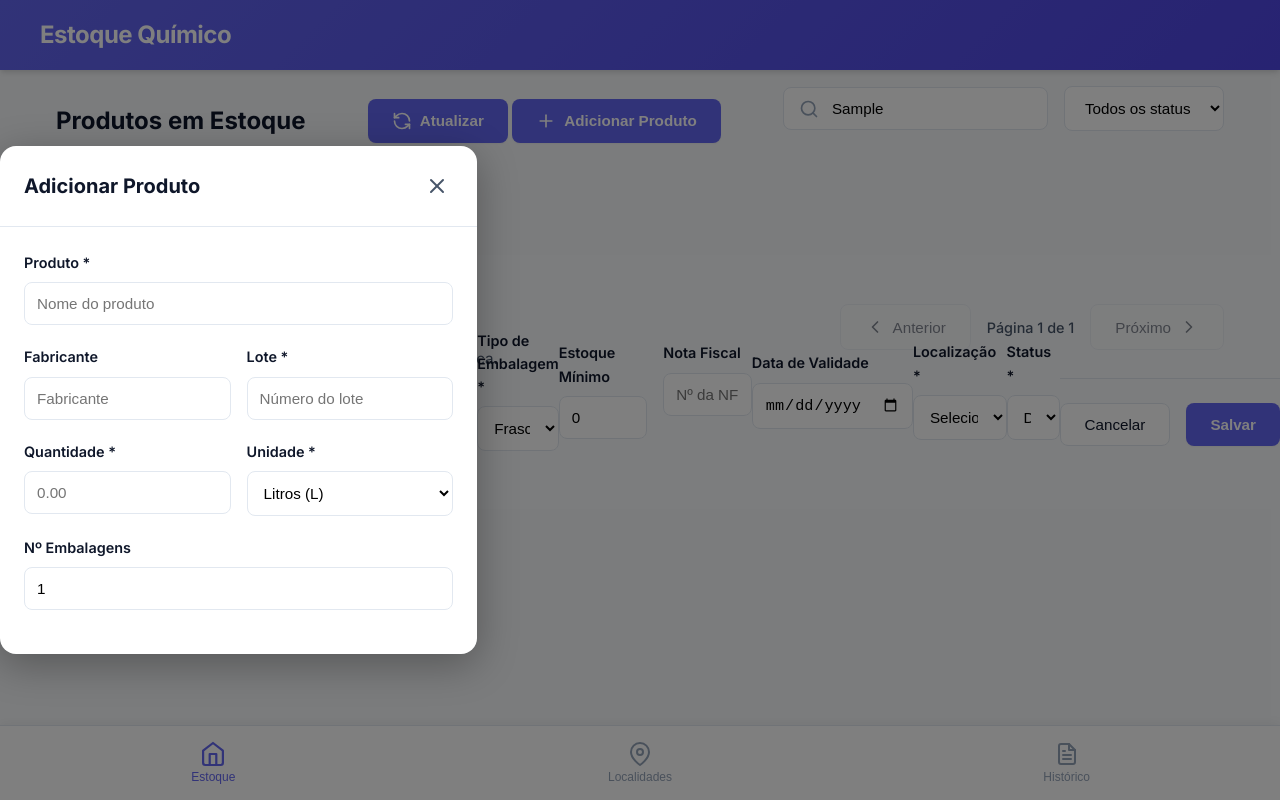
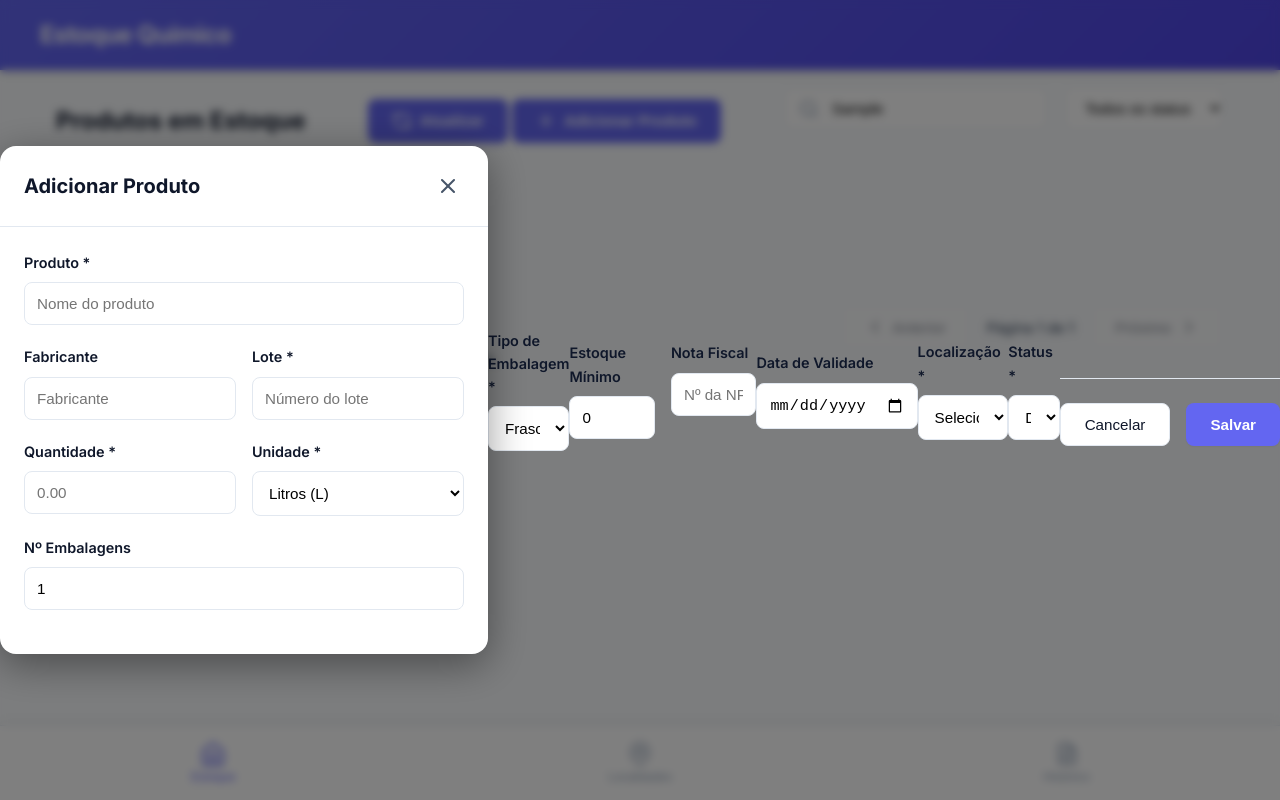
Before and after one commit to rodrigomv1981/estoque-backend, a website: page index.html in a window 1280 px wide. Both pictures are taken after typing "Sample" into the empty fields and a click on the button "Adicionar Produto". Drawn offline with Linux system fonts and the light colour scheme; no server answers.

```diff
--- a/styles.css
+++ b/styles.css
@@ -192,6 +192,8 @@
     gap: 0.5rem;
     transition: var(--transition);
     box-shadow: var(--shadow-sm);
+    -webkit-appearance: none; /* Evita estilização nativa no Android */
+    opacity: 1; /* Garante opacidade total */
 }
 
 .btn-primary:hover {
@@ -496,7 +498,7 @@
     flex: 1;
     padding: 0.5rem;
     border: 1px solid var(--border-color);
-    background: white;
+    background: white; /* Fundo sólido */
     border-radius: var(--radius-sm);
     font-size: 0.85rem;
     font-weight: 500;
@@ -507,6 +509,8 @@
     justify-content: center;
     gap: 0.25rem;
     min-width: 100px;
+    -webkit-appearance: none; /* Evita estilização nativa no Android */
+    opacity: 1; /* Garante opacidade total */
 }
 
 .btn-action:hover {
@@ -516,6 +520,7 @@
 .btn-action.edit:hover {
     border-color: var(--primary);
     color: var(--primary);
+    background: var(--bg-tertiary); /* Fundo ao passar o mouse */
 }
 
 .btn-action.delete:hover {
@@ -714,41 +719,44 @@
     bottom: 0;
     width: 100%;
     height: 100%;
-    z-index: 9999;
+    z-index: 10000; /* Aumentado para evitar conflitos */
+    -webkit-backface-visibility: hidden; /* Melhora renderização em Webkit */
+    backface-visibility: hidden;
 }
 
-
 .modal.active {
-    display: flex !important; /* Força a visibilidade */
+    display: flex !important;
     align-items: center;
     justify-content: center;
-    z-index: 9999;
+    z-index: 10000;
+    background: rgba(0, 0, 0, 0.5); /* Fundo do modal para maior contraste */
+    -webkit-backdrop-filter: blur(4px); /* Suporte para Android */
+    backdrop-filter: blur(4px);
 }
 
 .modal-overlay {
-    position: absolute; /* Usar absolute para garantir que ele cubra o modal-content, que está em z-index 2 */
+    position: absolute;
     top: 0;
     left: 0;
     width: 100%;
     height: 100%;
-    background: rgba(0, 0, 0, 0.5);
+    background: transparent; /* Removido fundo para evitar dupla opacidade */
     z-index: 1;
 }
 
 .modal-content {
     position: relative;
-    background: white;
+    background: white; /* Fundo sólido */
     border-radius: var(--radius-xl);
-    width: 90%;
+    width: 95%; /* Ajustado para melhor responsividade */
     max-width: 500px;
     max-height: 85vh;
     overflow-y: auto;
-    box-shadow: 0 10px 40px rgba(0, 0, 0, 0.3);
+    box-shadow: 0 10px 40px rgba(0, 0, 0, 0.4); /* Sombra mais forte */
     z-index: 2;
-    /* Adicionado para garantir que o modal-content seja visível acima do overlay */
     transform: translateZ(0);
+    -webkit-transform: translateZ(0); /* Suporte para Android */
 }
-
 
 @keyframes slideUp {
     from {
@@ -919,12 +927,14 @@
    .modal-content {
         width: 95%;
         max-height: 85vh;
+        -webkit-overflow-scrolling: touch; /* Melhora rolagem no Android */
     }
 
     .btn-primary,
     .btn-secondary {
         padding: 0.65rem 1.25rem;
         font-size: 0.9rem;
+        -webkit-tap-highlight-color: transparent; /* Remove destaque de toque no Android */
     }
 
     .pagination {
@@ -961,15 +971,18 @@
 
     .modal-header,
     .modal-form {
-	        padding: 1rem;
+        padding: 0.75rem; /* Reduzido para melhor aproveitamento */
     }
 
     .form-actions {
         flex-direction: column-reverse;
+        gap: 0.75rem;
     }
 
     .form-actions button {
         width: 100%;
+        padding: 0.75rem; /* Consistência com outros botões */
+        -webkit-tap-highlight-color: transparent; /* Remove destaque de toque */
     }
 
 		.section-actions {
```
Lines whose indentation alone changed are shown as unchanged.
